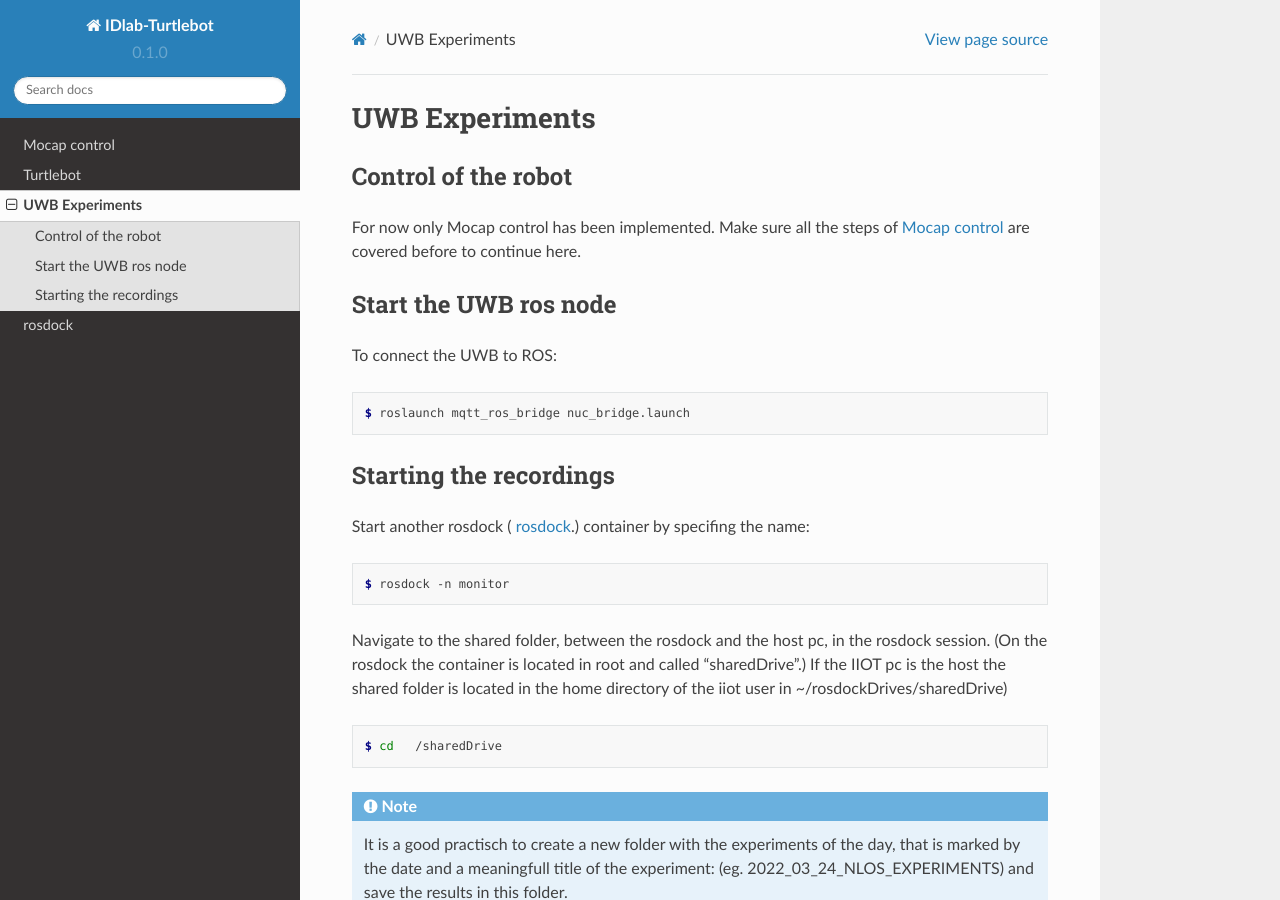
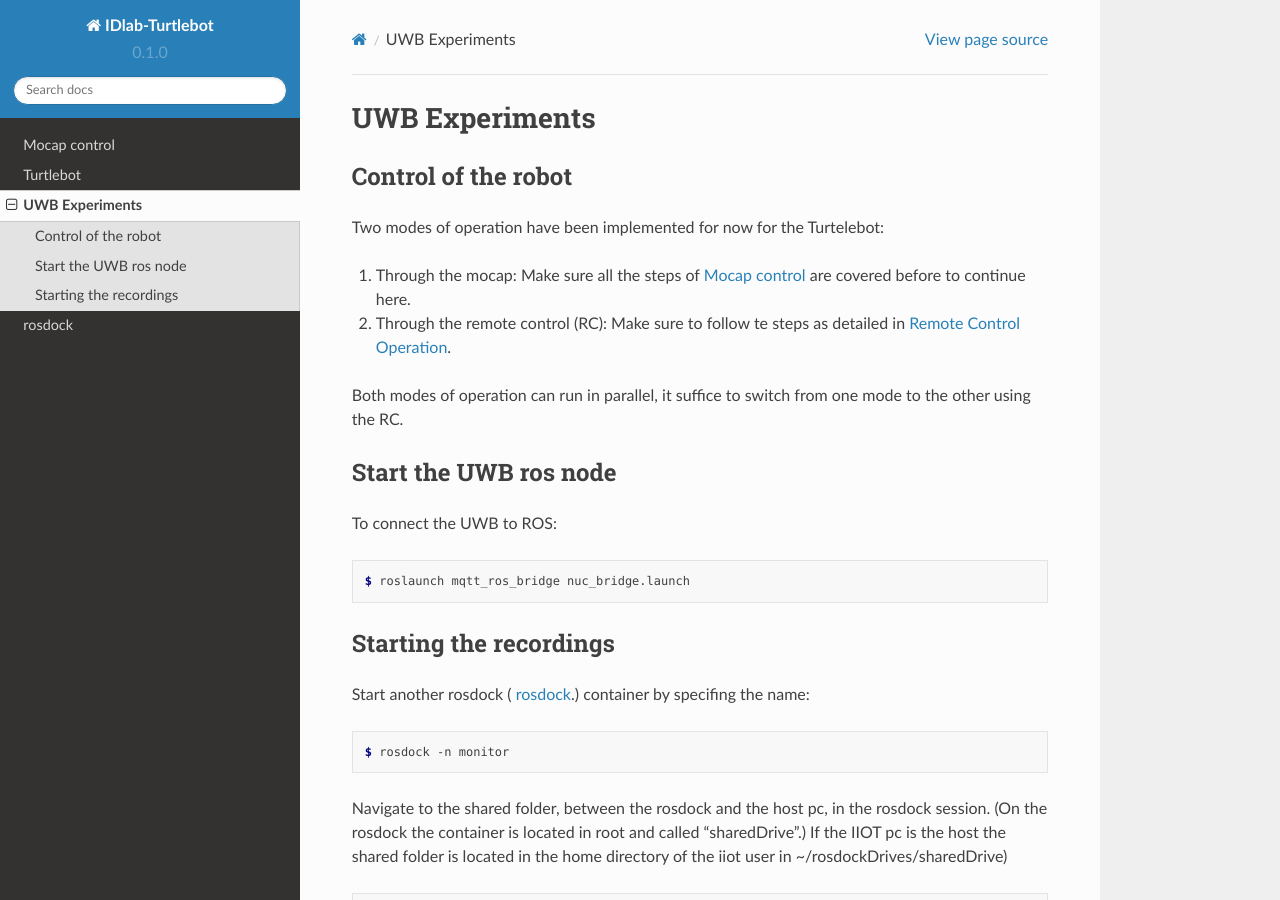
Before and after one commit to y2d2/YD_IDLAB_TURTLEBOT, a Sphinx documentation site: the page built from docs/source/uwbexp.rst, in a window 1280 px wide and 900 px high. Built offline with Sphinx 7.4.7 and the Read the Docs theme 2.0.0, drawn with Linux system fonts in a browser that asks for light colours.

Commit message:
improving documentation

```diff
--- a/docs/source/turtlebot.rst
+++ b/docs/source/turtlebot.rst
@@ -86,5 +86,7 @@ Press the 5-button to switch back to PC-controlled movement.
   :width: 400
   :alt: Remote control operations with turtlebot.
 
+.. note::
+	It is sufficient to start up the turtlebot and directly control the trutlebot with the RC to move the robot arround without having to login to the turtlebot by ssh and starting the rosnode, since the RC acts directly on the microcontroller board (OpenRC). However in case you want to get all the sensor information and commands that have been send to the robot starting the rosnode will have to be performed.
 ROS topics
 ----------
--- a/docs/source/uwbexp.rst
+++ b/docs/source/uwbexp.rst
@@ -3,8 +3,12 @@ UWB Experiments
 
 Control of the robot
 --------------------
-For now only Mocap control has been implemented.
-Make sure all the steps of :ref:`MocapC` are covered before to continue here.
+Two modes of operation have been implemented for now for the Turtelebot:
+
+#. Through the mocap: Make sure all the steps of :ref:`MocapC` are covered before to continue here.
+#. Through the remote control (RC): Make sure to follow te steps as detailed in :ref:`turtlebotRC`.
+
+Both modes of operation can run in parallel, it suffice to switch from one mode to the other using the RC.
 
 Start the UWB ros node
 ----------------------
```
